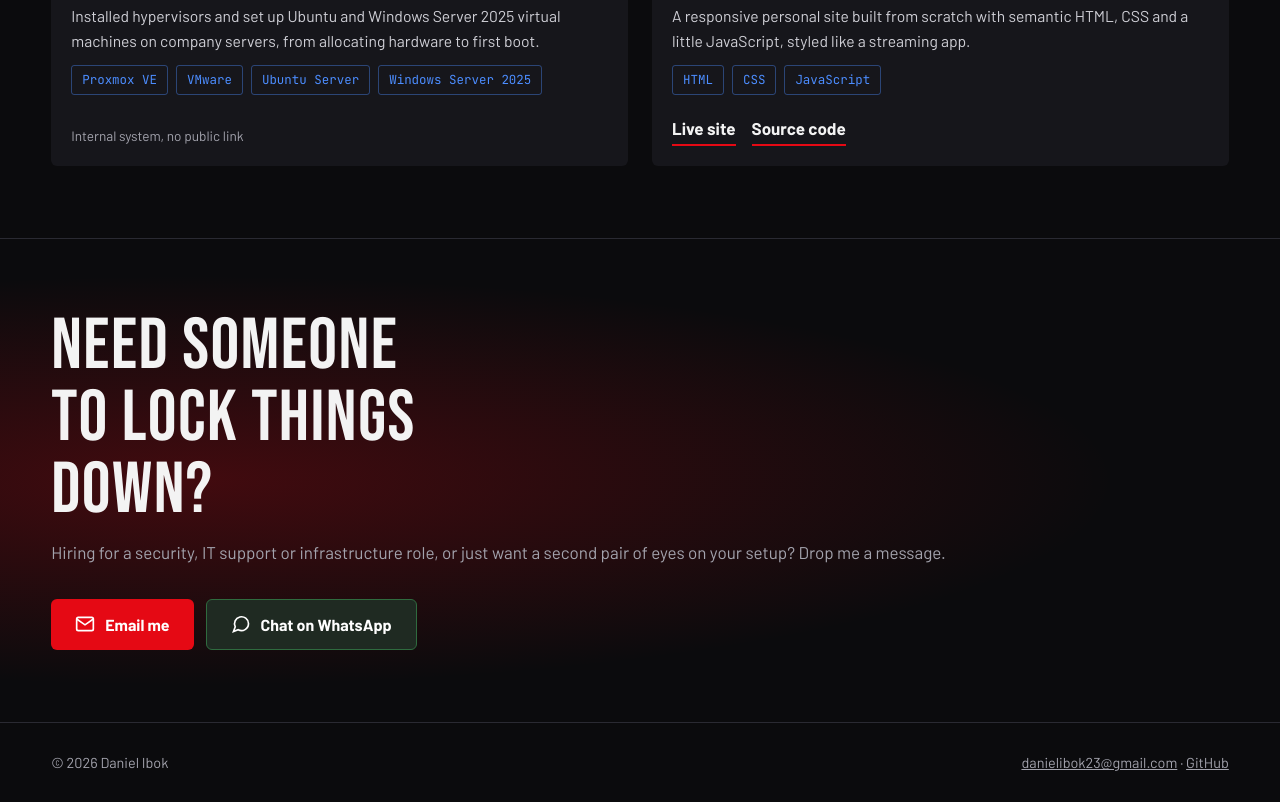
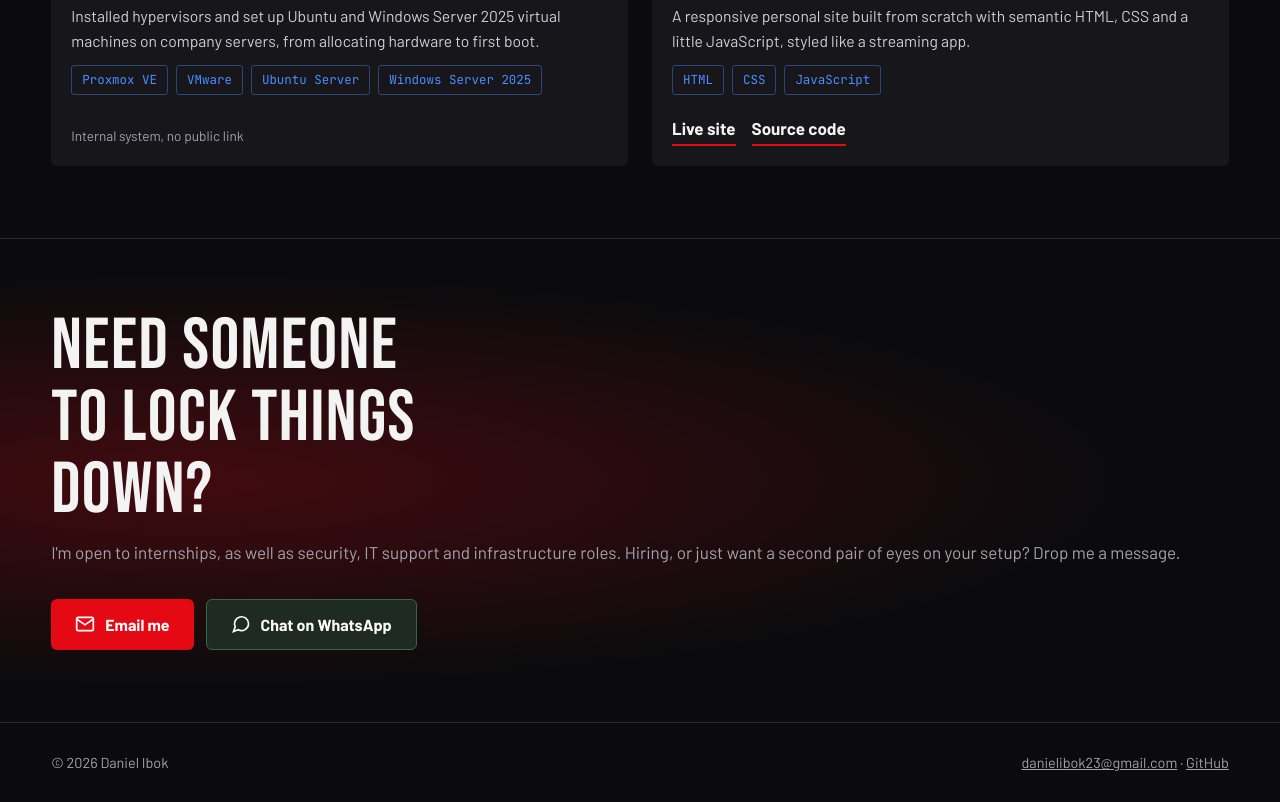
Before and after one commit to danielibok/portfolio, a plain HTML site: page index.html in a window 1280 px wide. Shown: the part 2816-3618 px from the top of the page. Drawn offline with Linux system fonts and the light colour scheme.

Commit message:
Mention internships in contact section

```diff
--- a/index.html
+++ b/index.html
@@ -210,7 +210,7 @@
       <div class="container cta-inner">
         <div>
           <h2>Need someone to lock things down?</h2>
-          <p>Hiring for a security, IT support or infrastructure role, or just want a second pair of eyes on your setup? Drop me a message.</p>
+          <p>I'm open to internships, as well as security, IT support and infrastructure roles. Hiring, or just want a second pair of eyes on your setup? Drop me a message.</p>
         </div>
         <div class="cta-actions">
           <a class="btn btn-primary" href="mailto:danielibok23@gmail.com?subject=Hello%20Daniel">
```
